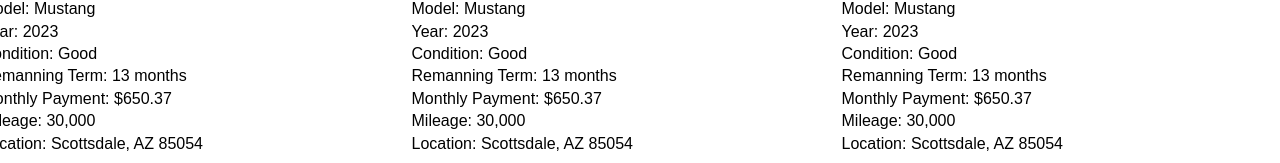
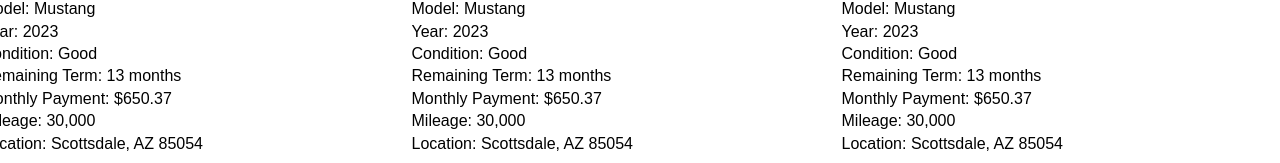
Before and after one commit to btslagle/capstone, an Angular app: page /vehicles in a window 1280 px wide. Shown: the part 545-708 px from the top of the page. Built offline with nearby package versions, Linux system fonts and the light colour scheme; a web font is replaced by a local one.

Commit message:
Fixed spelling error

```diff
--- a/src/app/vehicle.service.ts
+++ b/src/app/vehicle.service.ts
@@ -13,7 +13,7 @@
     model:"Model: Mustang",
     year:"Year: 2023",
     condition: "Condition: Good",
-    term:"Remanning Term: 13 months",
+    term:"Remaining Term: 13 months",
     monthly: "Monthly Payment: $650.37",
     mileage:"Mileage: 30,000",
     location:"Location: Scottsdale, AZ 85054",
@@ -23,7 +23,7 @@
     model:"Model: Mustang",
     year:"Year: 2023",
     condition: "Condition: Good",
-    term:"Remanning Term: 13 months",
+    term:"Remaining Term: 13 months",
     monthly: "Monthly Payment: $650.37",
     mileage:"Mileage: 30,000",
     location:"Location: Scottsdale, AZ 85054",
@@ -33,7 +33,7 @@
     model:"Model: Mustang",
     year:"Year: 2023",
     condition: "Condition: Good",
-    term:"Remanning Term: 13 months",
+    term:"Remaining Term: 13 months",
     monthly: "Monthly Payment: $650.37",
     mileage:"Mileage: 30,000",
     location:"Location: Scottsdale, AZ 85054",
```
